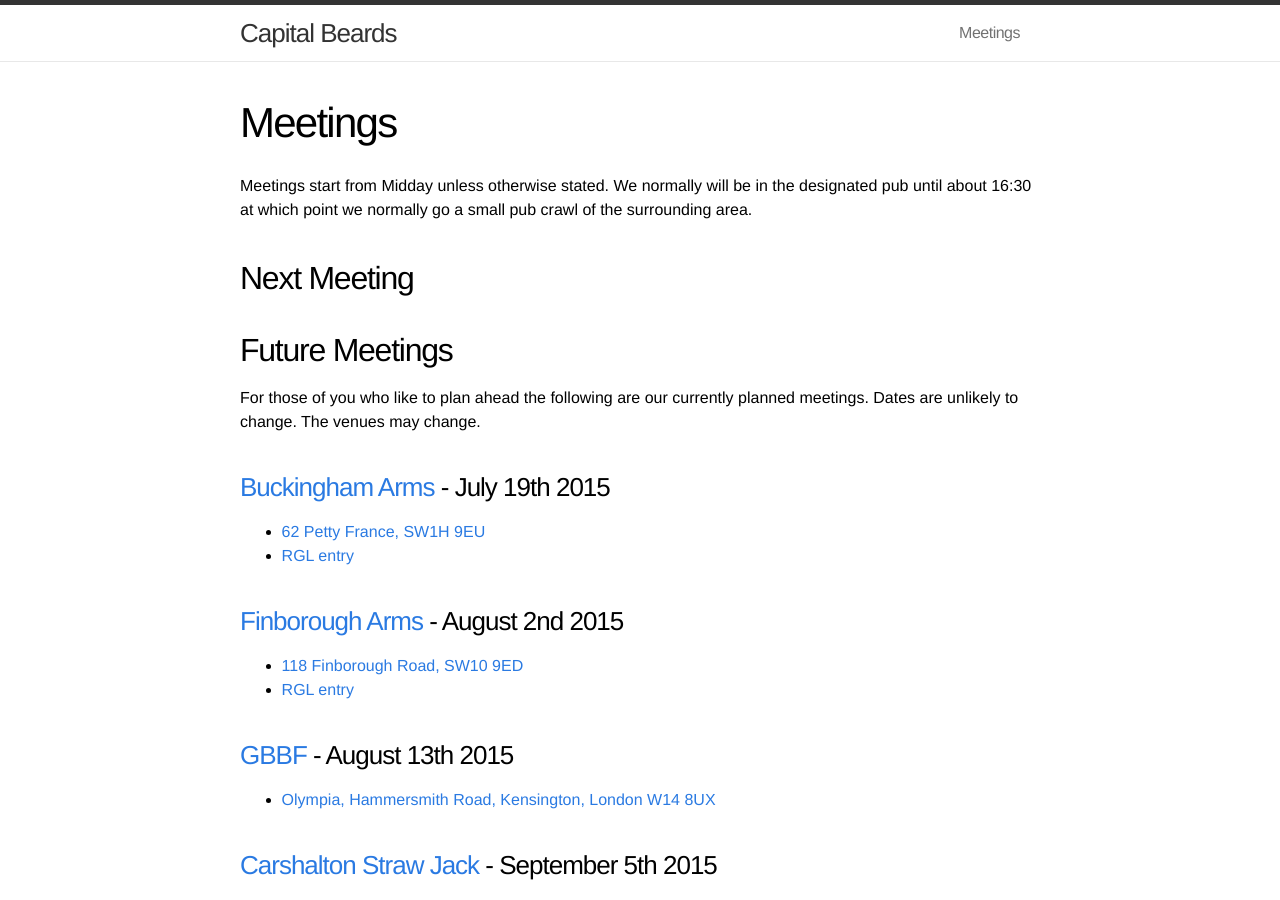
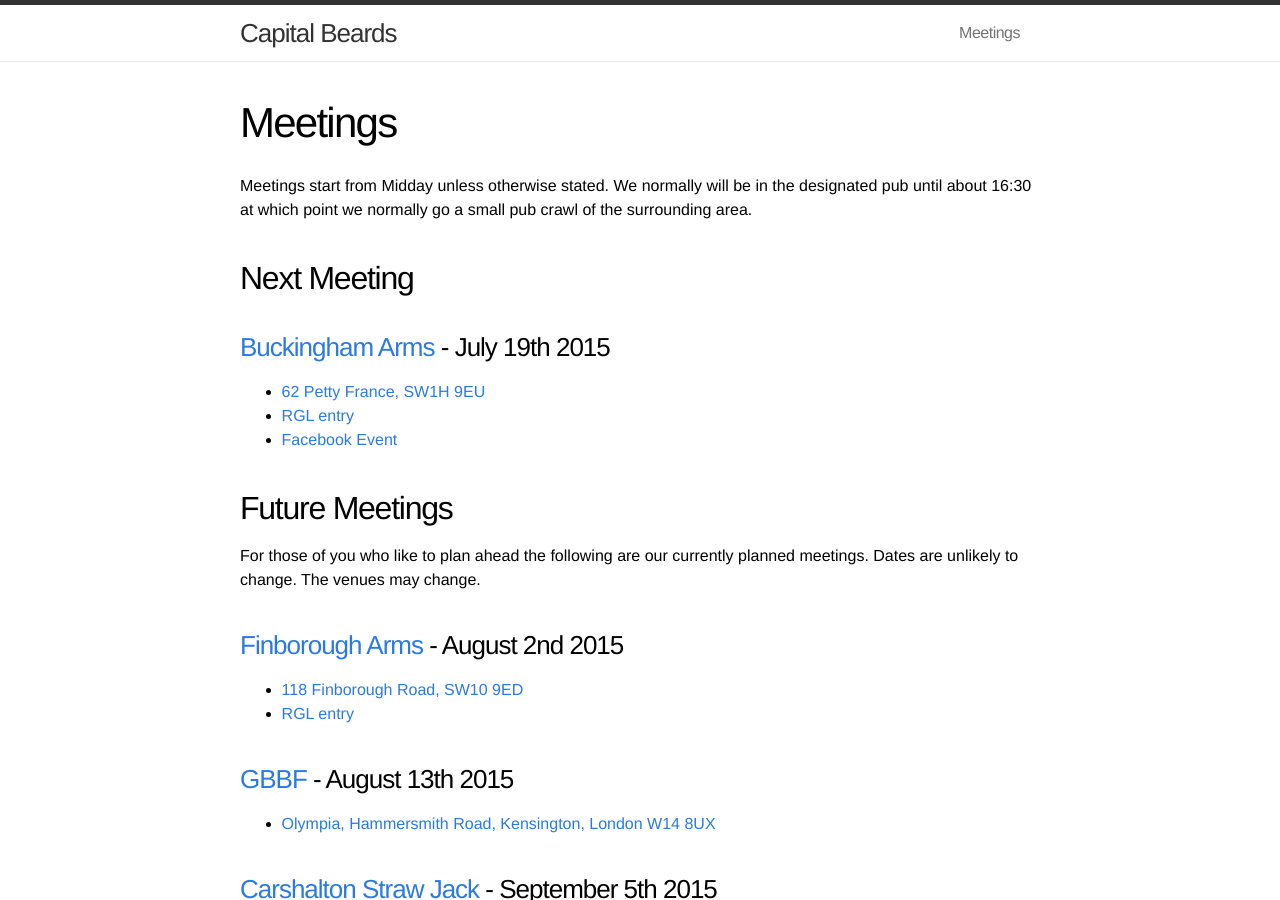
Before and after one commit to rjw1/capitalbeards.org.uk, a Jekyll site: the page built from meetings/index.md, in a window 1280 px wide and 900 px high. Built offline with Jekyll 4.4.1, drawn with Linux system fonts in a browser that asks for light colours; Markdown is read by kramdown in place of the engine named in the settings.

Commit message:
July meeting is next

```diff
--- a/meetings/index.md
+++ b/meetings/index.md
@@ -8,15 +8,15 @@ Meetings start from Midday unless otherwise stated. We normally will be in the d
 
 ## Next Meeting ##
 
+### [Buckingham Arms](http://www.youngs.co.uk/pubs/buckingham-arms) - July 19th 2015 ###
+
+- [62 Petty France, SW1H 9EU](http://www.openstreetmap.org/?mlat=51.499115950148&mlon=-0.136823134881766&zoom=15)
+- [RGL entry](http://london.randomness.org.uk/wiki.cgi?Buckingham_Arms,_SW1H_9EU)
+- [Facebook Event](https://www.facebook.com/events/1000973313276461/)
 
 ## Future Meetings ##
 
 For those of you who like to plan ahead the following are our currently planned meetings. Dates are unlikely to change. The venues may change.
-
-### [Buckingham Arms](http://www.youngs.co.uk/pubs/buckingham-arms) - July 19th 2015 ###
-
-- [62 Petty France, SW1H 9EU](http://www.openstreetmap.org/?mlat=51.499115950148&mlon=-0.136823134881766&zoom=15)
-- [RGL entry](http://london.randomness.org.uk/wiki.cgi?Buckingham_Arms,_SW1H_9EU)
 
 ### [Finborough Arms](http://www.finborougharms.co.uk) - August 2nd 2015 ###
 
```
